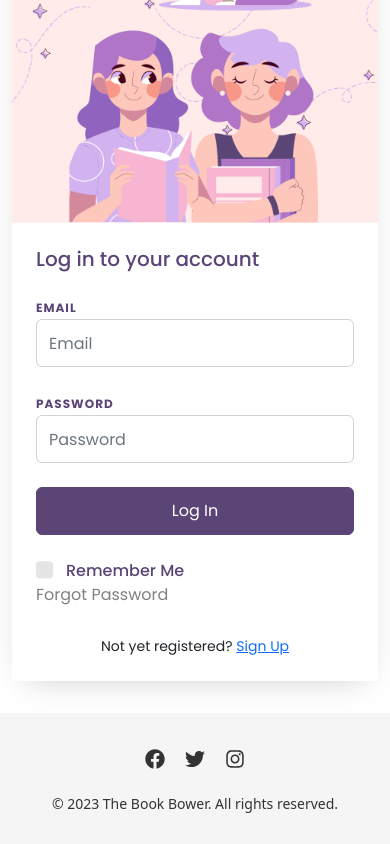
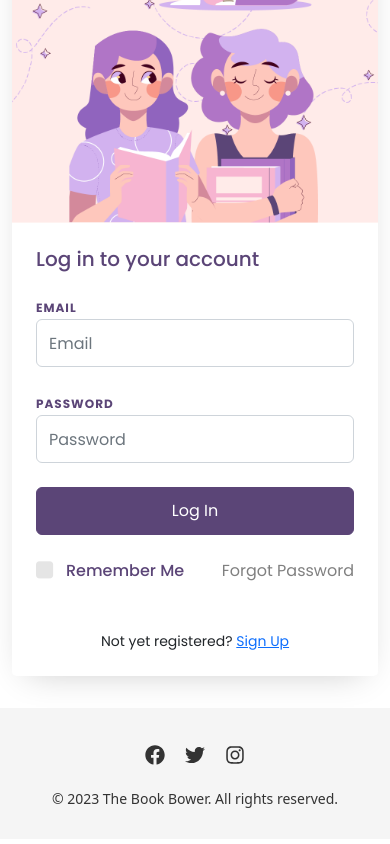
Before and after one commit to buniagj/TheBookBower-Front-End-, a React (Vite) app: page /login in a window 390 px wide. Shown: the part 538-1382 px from the top of the page. Built offline with nearby package versions, Linux system fonts and the light colour scheme.

Commit message:
Fixed login page

```diff
--- a/src/pages/Auth/Login.css
+++ b/src/pages/Auth/Login.css
@@ -85,14 +85,6 @@
   color: #5b4577 ;
   font-weight: 700;
 }
-.form-group a {
-  color: gray;
-  text-decoration: none;
-}
-
-.form-group a:hover {
-  color: #5b4577;
-}
 
 .form-control {
   height: 48px;
@@ -105,13 +97,28 @@
   border: 1px solid rgba(0, 0, 0, 0.1);
 }
 
-
 .form-control:focus, .form-control:active {
   outline: none !important;
   -webkit-box-shadow: none;
   box-shadow: none;
   border: 1px solid #5b4577 !important;
   box-shadow: none !important;
+}
+.form-group a {
+  text-decoration: none;
+}
+
+.ml-auto {
+  margin-left: auto !important;
+
+}
+.ml-auto a {
+  color: gray;
+  text-decoration: none;
+}
+
+.ml-auto a:hover {
+  color: #5b4577;
 }
 
 .btn.btn-primary {
--- a/src/pages/Auth/Login.jsx
+++ b/src/pages/Auth/Login.jsx
@@ -70,16 +70,14 @@ function Login() {
                     <div className="form-group mb-4">
                       <button type="submit" className="form-control btn btn-primary rounded submit px-3">Log In</button>
                     </div>
-                    <div className="form-group d-md-flex">
-                      <div className="w-50 text-left">
-                        <label className="checkbox-wrap checkbox-primary mb-0">Remember Me
-                          <input type="checkbox"></input>
-                          <span className="checkmark"></span>
-                        </label>
-                      </div>
-                      <div className="w-50 text-md-right">
+                    <div className="d-flex mb-5 align-items-center">
+                      <label className="checkbox-wrap checkbox-primary mb-0">Remember Me
+                        <input type="checkbox"></input>
+                        <span className="checkmark"></span>
+                      </label>
+                      <span className="ml-auto">
                         <a href="#">Forgot Password</a>
-                      </div>
+                      </span>
                     </div>
                   </form>
                   <p className="text-center">Not yet registered? <a data-toggle="tab" href="/signup">Sign Up</a></p>
```
